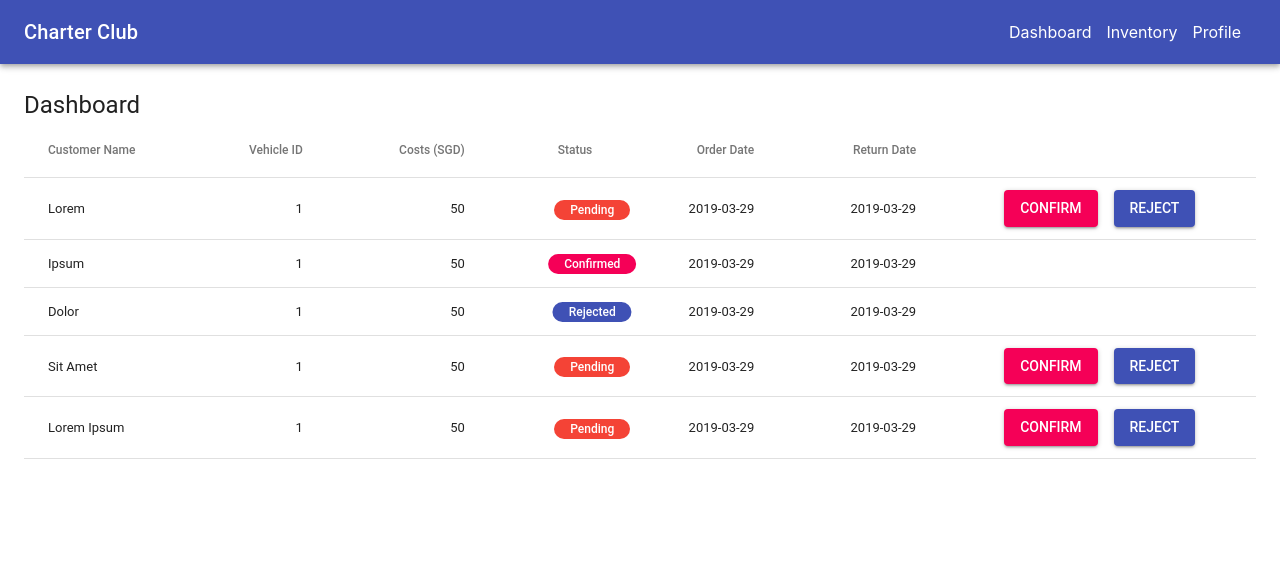
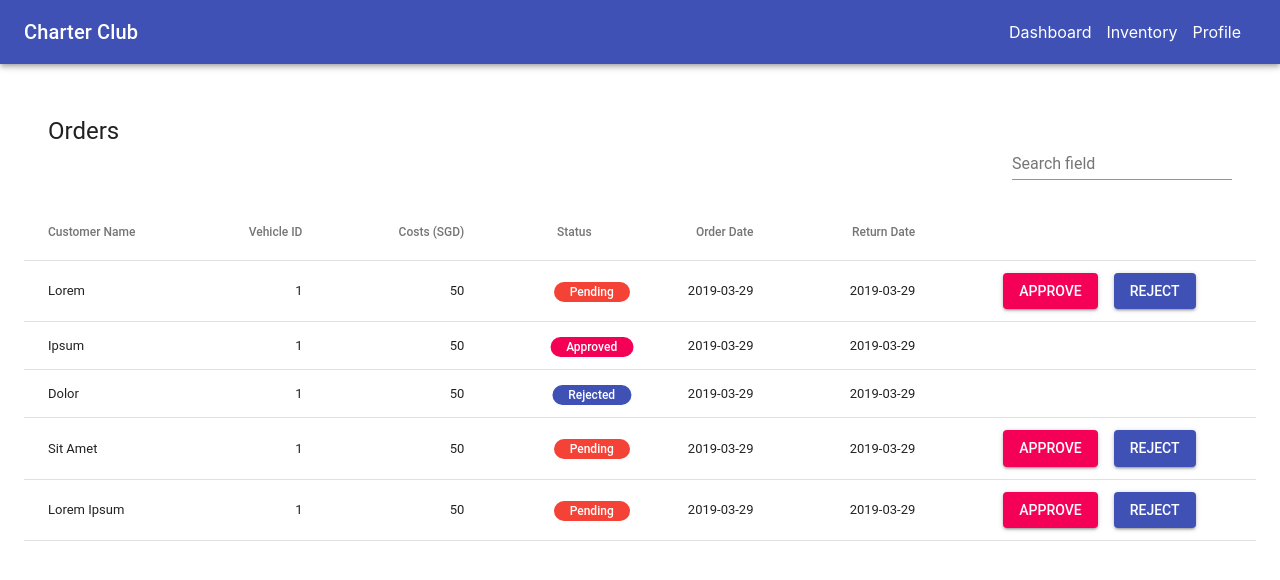
Before and after one commit to gunama12/charter-club, a React (Create React App) app: page / in a window 1280 px wide. Shown: the top 580 px of the page. Built offline with nearby package versions, Linux system fonts and the light colour scheme.

Commit message:
Add Search in Order

```diff
--- a/src/components/Dashboard.js
+++ b/src/components/Dashboard.js
@@ -11,15 +11,45 @@ import TableHead from '@material-ui/core/TableHead';
 import TableRow from '@material-ui/core/TableRow';
 import Badge from '@material-ui/core/Badge';
 import Button from '@material-ui/core/Button';
+import TextField from '@material-ui/core/TextField';
 
 class Dashboard extends Component {
+	constructor(props){
+		super(props);
+		this.state = {
+			keyword: ""
+		};
+	}
+	handleChange = keyword => event => {
+	    this.setState({ [keyword]: event.target.value });
+	};
   	render() {
-  	const { classes, orders } = this.props;
+	  	const { classes } = this.props;
+		let { orders } = this.props;
+	  	let dataToShow = [];
+	  	if(this.state.keyword !== ""){
+	  		dataToShow = orders.filter( (order) => {
+		        return (order.customer_name.toUpperCase().indexOf(this.state.keyword.toUpperCase()) !== -1);
+		    });
+	  	}else{
+	  		dataToShow = orders;
+	  	}
+
 	  	return (
 	  		<Grid item xs={12} container justify="center" direction="column" className={classes.paper}>
+		        <Grid item container justify="space-between" direction="row" className={classes.paper}>
 		        	<Typography variant="h5" component="h3">
-	          	Dashboard
+		          		Orders
 		        	</Typography>
+		        	<TextField
+			         	id="standard-search"
+			          	label="Search field"
+			          	type="search"
+			          	margin="normal"
+			          	value={this.state.keyword}
+          				onChange={this.handleChange('keyword')}
+			        />
+				</Grid>
 		        <Table className={classes.table}>
 		        	<TableHead>
 		          		<TableRow>
@@ -33,11 +63,11 @@ class Dashboard extends Component {
 		          		</TableRow>
 		        	</TableHead>
 		        	<TableBody>
-				{orders.map(row => {
+					{dataToShow.map(row => {
 						let msg = "Pending";
 						let badgeColor = "error";
 						if(row.status === 1){
-						msg = "Confirmed";
+							msg = "Approved";
 							badgeColor = "secondary";
 						}else if(row.status === 2){
 							msg = "Rejected";
@@ -58,7 +88,7 @@ class Dashboard extends Component {
 						    	<TableCell align="justify">
 						    		{ row.status !== 1 && row.status !== 2 &&
 						    		<Button variant="contained" color="secondary" className={classes.button}>
-							        Confirm
+								        Approve
 								    </Button>
 									}
 								    { row.status !== 1 && row.status !== 2 &&
```
Lines whose indentation alone changed are shown as unchanged.
